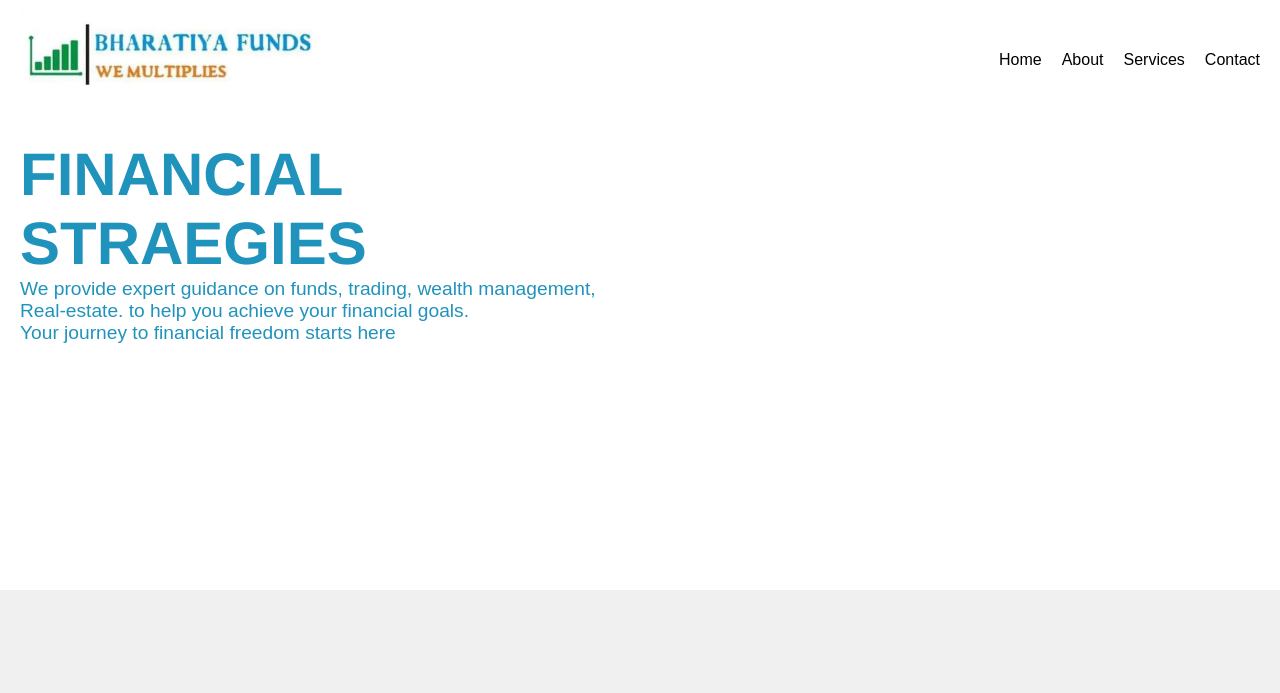
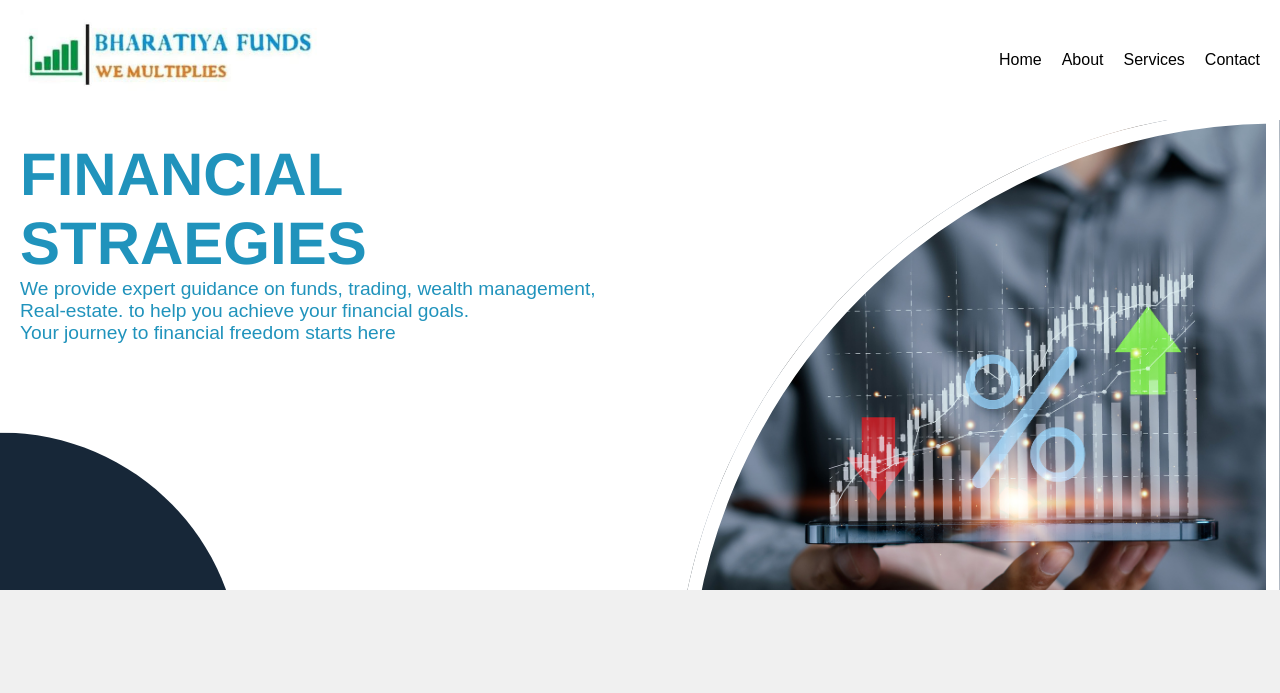
Before and after one commit to dv447899/bhartiya-funds, a plain HTML site: page index.html in a window 1280 px wide. Shown: the top 693 px of the page. Drawn offline with Linux system fonts and the light colour scheme; the site is published under a folder, as on GitHub Pages, so addresses that start at the root find nothing.

Commit message:
path fix

```diff
--- a/public.css
+++ b/public.css
@@ -51,7 +51,7 @@ body {
   flex-wrap: wrap;
   width: 100%;
   height: 470px;
-  background-image: url('/images/BG.png');
+  background-image: url('./images/BG.png');
   background-size: 100%;
   background-repeat: no-repeat;
   background-position: center;
```
